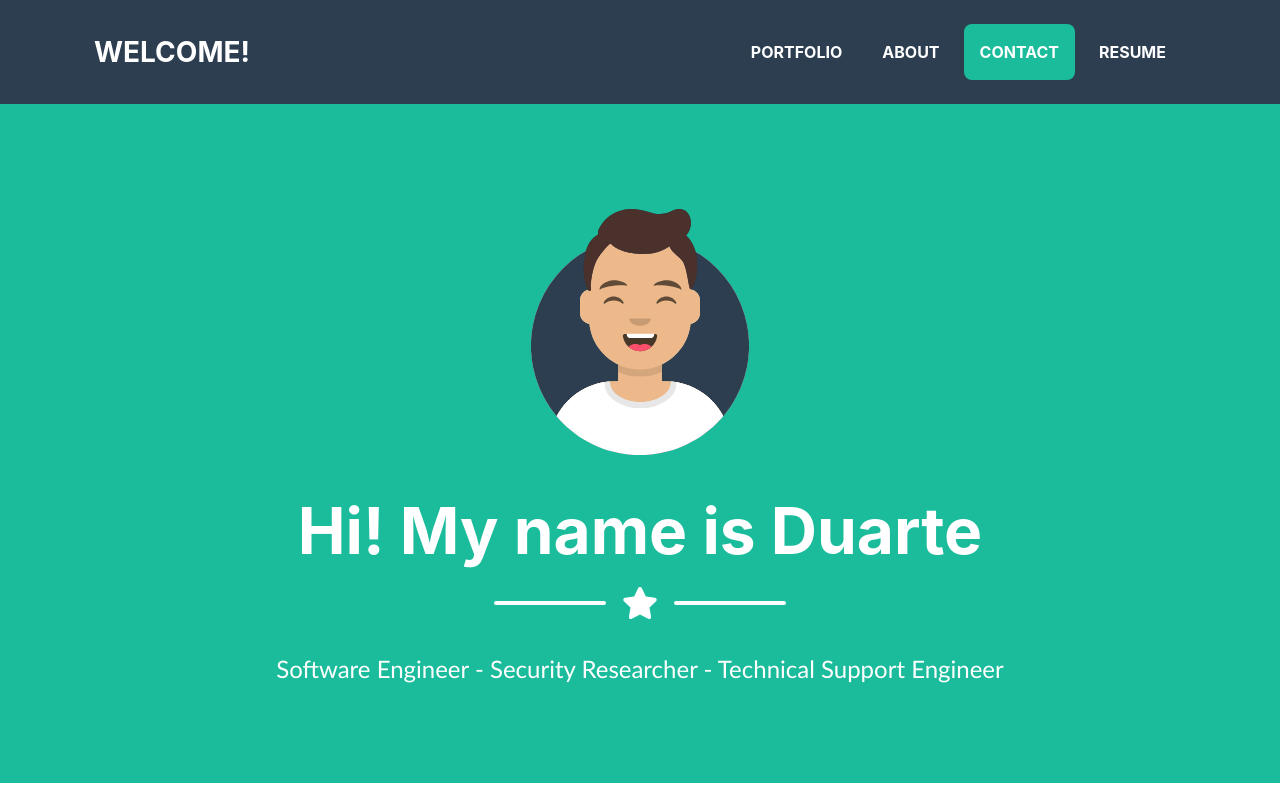
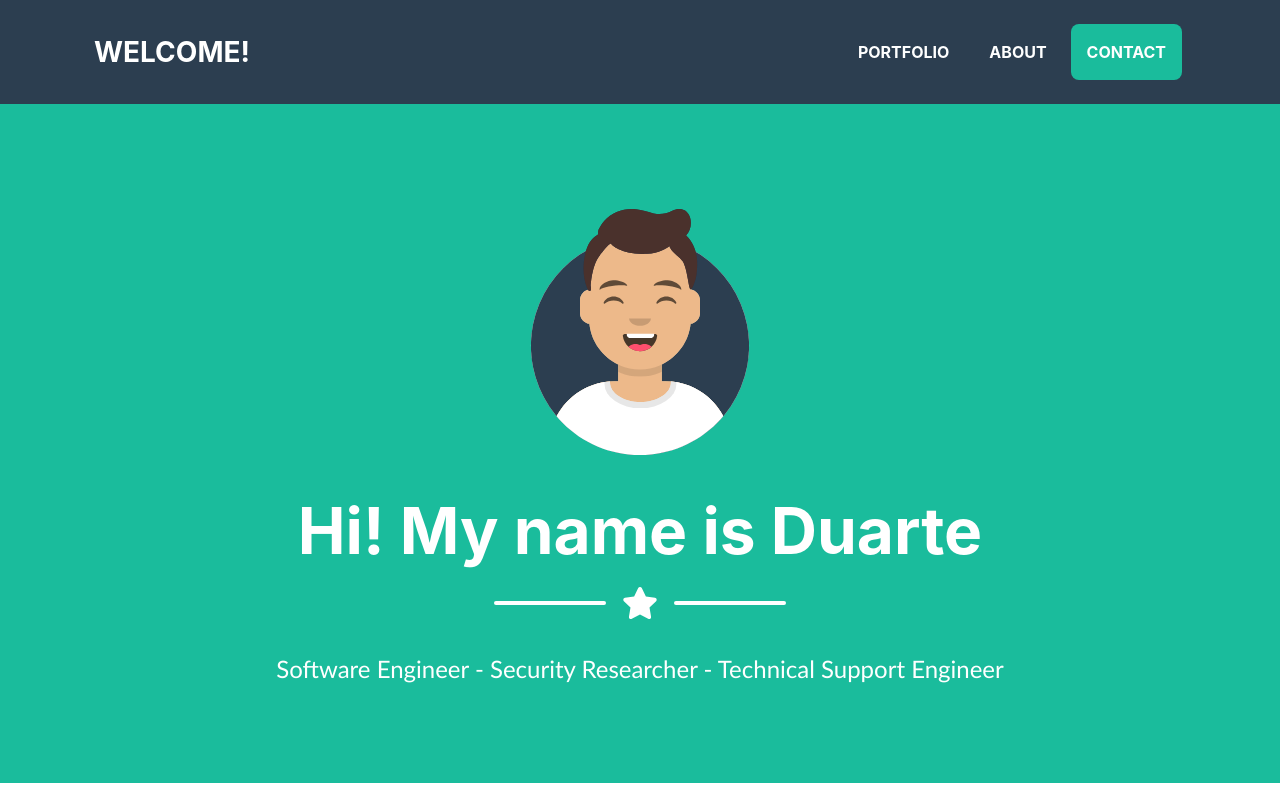
Before and after one commit to DuarteKGNC/portfolio.github.io, a plain HTML site: page index.html in a window 1280 px wide. Shown: the top 800 px of the page. Drawn offline with nearby package versions, Linux system fonts and the light colour scheme; a web font is replaced by a local one.

Commit message:
change resume

```diff
--- a/index.html
+++ b/index.html
@@ -25,8 +25,6 @@
                         <li class="nav-item mx-0 mx-lg-1"><a class="nav-link py-3 px-0 px-lg-3 rounded js-scroll-trigger" href="#about">ABOUT</a>
                         </li>
                         <li class="nav-item mx-0 mx-lg-1"><a class="nav-link py-3 px-0 px-lg-3 rounded js-scroll-trigger" href="#contact">CONTACT</a>
-                        </li>
-                        <li class="nav-item mx-0 mx-lg-1"><a class="nav-link py-3 px-0 px-lg-3 rounded js-scroll-trigger" href="#resume">RESUME</a>
                         </li>
                     </ul>
                 </div>
```
